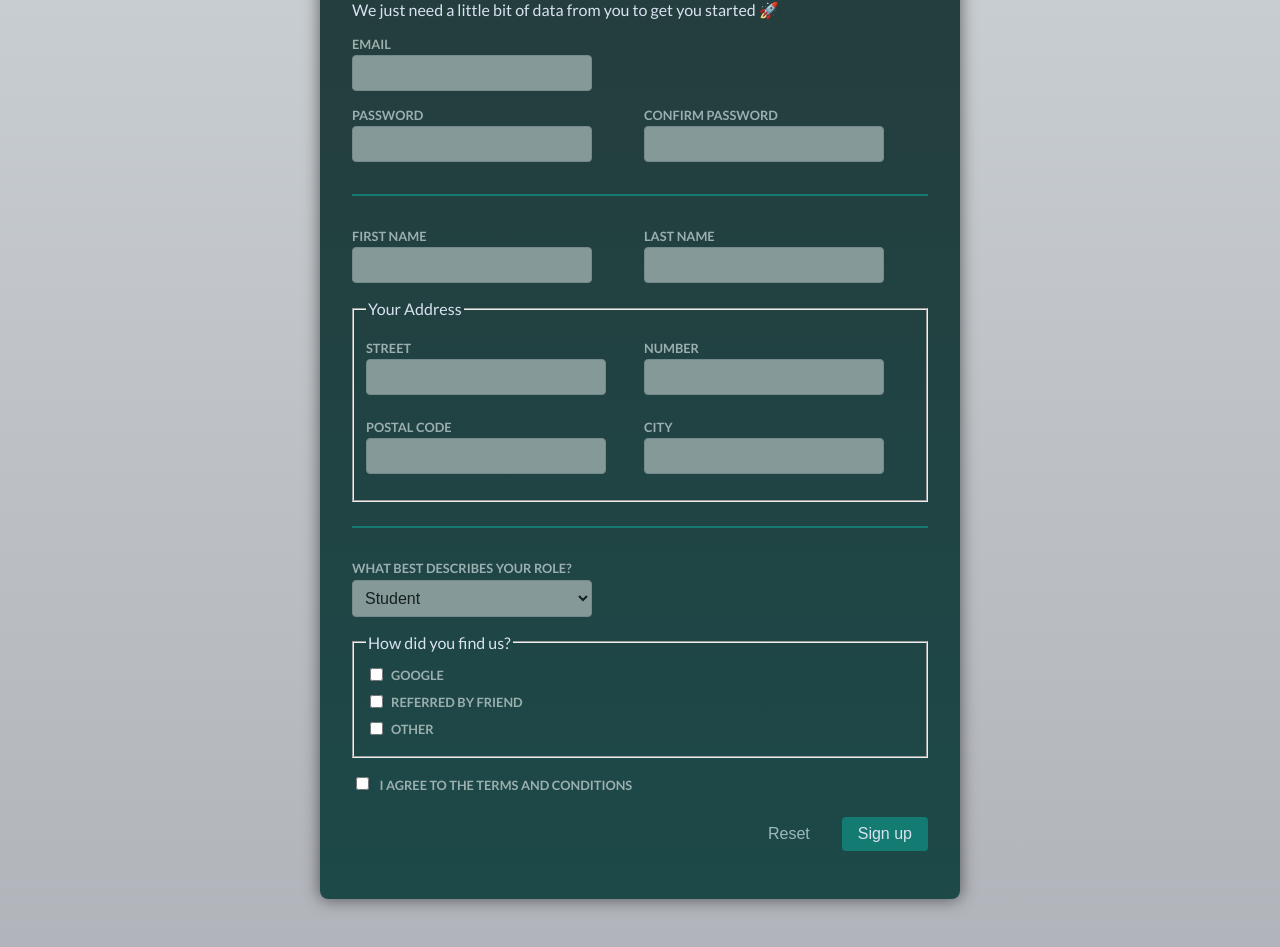
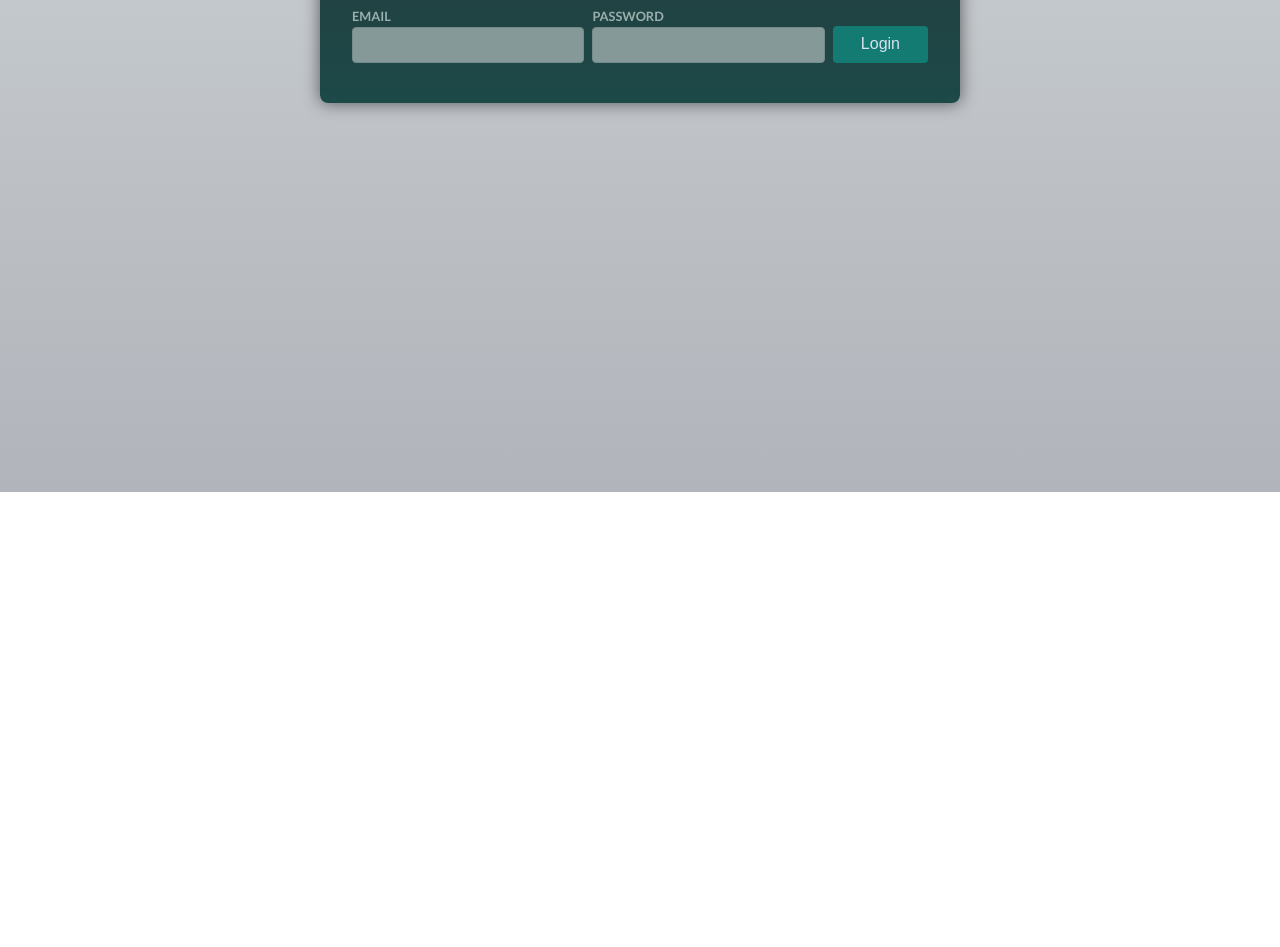
Before and after one commit to abelalmeida/Angular_13-Angular_Forms, an Angular app: page / in a window 1280 px wide. Shown: the part 340-1287 px from the top of the page. After the commit the page ends 832 px from the top, so only its background shows below. Built offline with nearby package versions, Linux system fonts and the light colour scheme.

Commit message:
Revert "React forms"

```diff
--- a/src/app/app.component.html
+++ b/src/app/app.component.html
@@ -3,4 +3,4 @@
   <h1>Angular Forms</h1>
 </header>
 
-<app-signup />
+<app-login />
--- a/src/app/app.component.ts
+++ b/src/app/app.component.ts
@@ -1,12 +1,11 @@
 import { Component } from '@angular/core';
 
 import { LoginComponent } from './auth/login/login.component';
-import { SignupComponent } from "./auth/signup/signup.component";
 
 @Component({
   selector: 'app-root',
   standalone: true,
   templateUrl: './app.component.html',
-  imports: [LoginComponent, SignupComponent],
+  imports: [LoginComponent],
 })
 export class AppComponent {}
--- a/src/app/auth/login/login.component.html
+++ b/src/app/auth/login/login.component.html
@@ -1,25 +1,31 @@
-<form [formGroup]="form" (ngSubmit)="onSubmit()">
+<form #form="ngForm" (ngSubmit)="onSubmit(form)">
   <h2>Login</h2>
 
   <div class="control-row">
     <div class="control no-margin">
       <label for="email">Email</label>
-      <input id="email" type="email"  [formControl]="form.controls.email"/>
+      <!-- add the ngModel directive to the input field -->
+      <input id="email" type="email" name="email" ngModel required email #email="ngModel"/>
     </div>
 
     <div class="control no-margin">
       <label for="password">Password</label>
-      <input id="password" type="password" formControlName="password"/>
+      <input id="password" type="password" name="password" ngModel required minlength="6"  #password="ngModel"/>
     </div>
 
     <button class="button">Login</button>
   </div>
+  <!-- @if(form.form.controls['email'].touched && form.form.controls['password'].touched && form.form.invalid){ -->
+    @if(email.touched && email.invalid && email.dirty){
+      <p class="control-error">
+    Invalid input - please check your data!
+     </p>
 
-  @if(emailIsInvalid) {
-    <p class="error-text">Please enter a valid email address.</p>
+    }
+    @if(password.touched && password.invalid && password.dirty){
+      <p class="control-error">
+    Invalid input - please check your data!
+     </p>
   }
 
-  @if(passwordIsInvalid) {
-    <p class="error-text">Password must be at least 6 characters long and contain a question mark.</p>
-  }
 </form>
--- a/src/app/auth/login/login.component.ts
+++ b/src/app/auth/login/login.component.ts
@@ -1,119 +1,62 @@
-import { Component, DestroyRef, OnInit, inject } from '@angular/core';
-import { FormGroup, FormControl, ReactiveFormsModule, Validators, AbstractControl } from '@angular/forms';
-import { debounceTime, first, of } from 'rxjs';
-
-// own validator dummy check my password has ?
-
-function mustContainQuestionMark(control: AbstractControl){
-  if(control.value.includes('?')){
-    return null;
-  }
-  return { mustContainQuestionMark: true };
-}
-
-// async validator dummy check
-function emailIsUnque(control: AbstractControl){
-  if(control.value !=='test@example.com'){
-
-    return of (null);
-  }
-
-  return of({ emailIsUnque: true });
-}
-let initialEmailValue = '';
-const savedForm = window.localStorage.getItem('loginFormStatus');
-if(savedForm){
-  const loadedForm = JSON.parse(savedForm);
-  initialEmailValue = loadedForm.email;
-
-}
+import { afterNextRender, Component, inject, viewChild, DestroyRef } from '@angular/core';
+import { FormsModule, NgForm } from '@angular/forms';
+import { debounce, debounceTime, from } from 'rxjs';
 
 @Component({
   selector: 'app-login',
   standalone: true,
-  imports: [ReactiveFormsModule],
+  imports: [FormsModule],
   templateUrl: './login.component.html',
   styleUrl: './login.component.css',
 })
-export class LoginComponent implements OnInit {
-
+export class LoginComponent {
+  private form = viewChild.required<NgForm>('form');
   private destroyRef = inject(DestroyRef);
 
-  constructor() {}
+  constructor() {
+    afterNextRender(() => {
+
+      // save the email to local storage in browser
+      const savedFrom = window.localStorage.getItem('save-login-form');
+
+      if(savedFrom){
+       const loadedFrom = JSON.parse(savedFrom);
+       const savedEmail = loadedFrom.email;
+       setTimeout(() => {
+        this.form().controls['email'].setValue(savedEmail);
+       });
+       //
+      }
+
+      const subscription = this.form().valueChanges?.pipe(debounceTime(500)).subscribe({
+
+        next:(value) => window.localStorage.setItem('save-login-form', JSON.stringify({email: value.email})),                    // save to local storage in browser
+      });
+
+      this.destroyRef.onDestroy(() => {
+      subscription?.unsubscribe();
+    });
+    });
 
 
-  ngOnInit() {
-    // const savedForm = window.localStorage.setItem('saved-login-form');
-    // if(savedForm){
-    //   const loadedForm = JSON.parse(savedForm);
-    //   this.form.patchValue({// Patches the value of the FormGroup. It accepts an object with control names as keys, and does its best to match the values to the correct controls in the group.
-    //     email: loadedForm.email,
-
-    //   });
-    // }
-
-
-
-   const subscription =  this.form.valueChanges.pipe(debounceTime(500)).subscribe({
-      next: (value) => {
-        window.localStorage.setItem('loginFormStatus', JSON.stringify({email: value.email}));
-      }
-    })
-    this.destroyRef.onDestroy(() =>subscription.unsubscribe());
-  }
-  // setup form
-  form = new FormGroup({
-    email: new FormControl(initialEmailValue, {
-    validators: [Validators.email, Validators.required],
-    asyncValidators: [emailIsUnque],
-    }),   // validators
-    password: new FormControl('', {
-      validators: [Validators.required, Validators.minLength(6), mustContainQuestionMark],
-    }),
-    confirmPassword: new FormControl('', {
-      validators: [Validators.required, Validators.minLength(6)],
-    }),
-    firstName: new FormControl('', {
-      validators: [Validators.required, Validators.minLength(2)],
-    }),
-    lastName: new FormControl('', {
-      validators: [Validators.required, Validators.minLength(2)],
-    }),
-    street: new FormControl('', {
-      validators: [Validators.required],
-    }),
-    number: new FormControl('', {
-      validators: [Validators.required],
-    }),
-    postalCode: new FormControl('', {
-      validators: [Validators.required],
-    }),
-    city: new FormControl('', {
-      validators: [Validators.required],
-    }),
-    role: new FormControl<'student' | 'teacher' | 'employee' | 'founder' | 'other'>('student', {
-      validators: [Validators.required],
-    }),
-    agree: new FormControl(false, {
-      validators: [Validators.requiredTrue],
-    }),
-
-  });
-
-  get emailIsInvalid(){
-    return this.form.controls.email.invalid && this.form.controls.email.touched && this.form.controls.email.dirty;
   }
 
-  get passwordIsInvalid(){
-    return this.form.controls.password.invalid && this.form.controls.password.touched && this.form.controls.password.dirty;
-  }
+  // extract the form data
+  // onSubmit(form: NgForm) {
+  //   console.log(form);
+  // }
 
-  // how your form is setup in the markup
-  onSubmit() {
-    console.log(this.form);
+    onSubmit(formData: NgForm) {
+      if(formData.invalid){
+        return;
+      }
+   const enteredEmail = formData.form.value.email;
+   const enteredPassword = formData.form.value.password;
 
-  const enteredEmail = this.form.controls.email.value;
-  const enteredPassword = this.form.controls.password.value
-  console.log(enteredEmail, enteredPassword);
+   console.log(formData.form);
+   console.log(enteredEmail, enteredPassword);
+
+   // reset the form
+    formData.form.reset();
   }
 }
--- a/src/app/auth/signup/signup.component.html
+++ b/src/app/auth/signup/signup.component.html
@@ -1,20 +1,19 @@
-<form [formGroup]="form" (ngSubmit)="onSubmit()">
+<form>
   <h2>Welcome on board!</h2>
   <p>We just need a little bit of data from you to get you started 🚀</p>
 
   <div class="control">
     <label for="email">Email</label>
-    <input id="email" type="email" name="email" formControlName="email" />
+    <input id="email" type="email" name="email" />
   </div>
 
-  <div class="control-row" formGroupName="passwords">
+  <div class="control-row">
     <div class="control">
       <label for="password">Password</label>
       <input
         id="password"
         type="password"
         name="password"
-        formControlName="password"
       />
     </div>
 
@@ -24,7 +23,6 @@
         id="confirm-password"
         type="password"
         name="confirm-password"
-        formControlName="confirmPassword"
       />
     </div>
   </div>
@@ -39,7 +37,6 @@
           type="text"
           id="first-name"
           name="first-name"
-          formControlName="firstName"
         />
       </div>
 
@@ -49,35 +46,34 @@
           type="text"
           id="last-name"
           name="last-name"
-          formControlName="lastName"
         />
       </div>
     </div>
 
-    <fieldset formGroupName="address">
+    <fieldset>
       <legend>Your Address</legend>
 
       <div class="control-row">
         <div class="control">
           <label for="street">Street</label>
-          <input type="text" id="street" name="street" formControlName="street" />
+          <input type="text" id="street" name="street" />
         </div>
 
         <div class="control">
           <label for="number">Number</label>
-          <input type="text" id="number" name="number" formControlName="number" />
+          <input type="text" id="number" name="number" />
         </div>
       </div>
 
       <div class="control-row">
         <div class="control">
           <label for="postal-code">Postal Code</label>
-          <input type="text" id="postal-code" name="postal-code" formControlName="postalCode" />
+          <input type="text" id="postal-code" name="postal-code" />
         </div>
 
         <div class="control">
           <label for="city">City</label>
-          <input type="text" id="city" name="city" formControlName="city" />
+          <input type="text" id="city" name="city" />
         </div>
       </div>
     </fieldset>
@@ -88,7 +84,7 @@
   <div class="control-row">
     <div class="control">
       <label for="role">What best describes your role?</label>
-      <select id="role" name="role" formControlName="role">
+      <select id="role" name="role">
         <option value="student">Student</option>
         <option value="teacher">Teacher</option>
         <option value="employee">Employee</option>
@@ -98,7 +94,7 @@
     </div>
   </div>
 
-  <fieldset formArrayName="source">
+  <fieldset>
     <legend>How did you find us?</legend>
     <div class="control">
       <input
@@ -106,7 +102,6 @@
         id="google"
         name="acquisition"
         value="google"
-        formControlName="0"
       />
       <label for="google">Google</label>
     </div>
@@ -117,7 +112,6 @@
         id="friend"
         name="acquisition"
         value="friend"
-        formControlName="1"
       />
       <label for="friend">Referred by friend</label>
     </div>
@@ -128,7 +122,6 @@
         id="other"
         name="acquisition"
         value="other"
-        formControlName="2"
       />
       <label for="other">Other</label>
     </div>
@@ -141,7 +134,6 @@
           type="checkbox"
           id="terms-and-conditions"
           name="terms"
-          formControlName="agree"
         />
         I agree to the terms and conditions
       </label>
@@ -149,15 +141,7 @@
   </div>
 
   <p class="form-actions">
-    <button type="reset" class="button button-flat" (click)="form.reset()">Reset</button>
-    <button type="submit" class="button"  >Sign up</button>
+    <button type="reset" class="button button-flat">Reset</button>
+    <button type="submit" class="button">Sign up</button>
   </p>
-
-
-  @if(form.touched && form.invalid ){
-    <p class = "control-error">
-    Invalid form data - please check your input data
-  </p>
-  }
-
 </form>
--- a/src/app/auth/signup/signup.component.ts
+++ b/src/app/auth/signup/signup.component.ts
@@ -1,102 +1,9 @@
 import { Component } from '@angular/core';
-
-import { ReactiveFormsModule, Validators, FormGroup, FormControl, FormArray, AbstractControl}from '@angular/forms';
-
-
-// validation function
-
-
-function equalValues(controlName1: string, controlName2: string) {
-
-  return (control: AbstractControl) => {
-  const password = control.get(controlName1)?.value;
-  const confirmPassword = control.get(controlName2)?.value;
-  if (password === confirmPassword) {
-    return null;
-  }
-  return { passwordsNotEqual: true };
-};
-}
 
 @Component({
   selector: 'app-signup',
   standalone: true,
-   imports: [ReactiveFormsModule],
   templateUrl: './signup.component.html',
   styleUrl: './signup.component.css',
 })
-export class SignupComponent {
-
-    // setup form
-    form = new FormGroup({
-      email: new FormControl('', {
-      validators: [Validators.email, Validators.required],
-
-      }),
-
-      passwords: new FormGroup({
-        password: new FormControl('', {
-          validators: [Validators.required, Validators.minLength(6)],
-        }),
-        confirmPassword: new FormControl('', {
-          validators: [Validators.required, Validators.minLength(6)],
-        }),
-      },
-      {
-        validators: [ equalValues('password', 'confirmPassword') ]
-      }),
-      firstName: new FormControl('', {
-        validators: [Validators.required, Validators.minLength(2)],
-      }),
-      lastName: new FormControl('', {
-        validators: [Validators.required, Validators.minLength(2)],
-      }),
-      address: new FormGroup({
-        street: new FormControl('', {
-          validators: [Validators.required],
-        }),
-        number: new FormControl('', {
-          validators: [Validators.required],
-        }),
-        postalCode: new FormControl('', {
-          validators: [Validators.required],
-        }),
-        city: new FormControl('', {
-          validators: [Validators.required],
-        }),
-      }),
-
-      role: new FormControl<'student' | 'employee' | 'founder' | 'other'
-      >('student', {
-        validators: [Validators.required],
-      }),
-      source: new FormArray([
-        new FormControl(false),
-        new FormControl(false),
-        new FormControl(false),
-      ]),
-      acquisition: new FormControl('', {
-        validators: [Validators.required],
-      }),
-      agree: new FormControl(false, {
-        validators: [Validators.requiredTrue],
-      }),
-    });
-
-  onSubmit() {
-    console.log(this.form);
-    console.log("Invalid Form");
-    if(this.form.invalid){
-      return;
-    }
-
-  const enteredEmail = this.form.controls.email.value;
-  // const enteredPassword = this.form.controls.password.value
-  const enteredPassword = this.form.controls.passwords.get('password')?.value;
-  // console.log(enteredEmail, enteredPassword);
-
-  this.form.reset();
-
-
-  }
-}
+export class SignupComponent {}
--- a/src/styles.css
+++ b/src/styles.css
@@ -173,12 +173,10 @@ hr {
   color: #869999;
 }
 
-[formgroupname].ng-invalid.ng-touched.ng-dirty label,
 .control:has(.ng-invalid.ng-touched.ng-dirty) label {
   color: #f98b75;
 }
 
-[formgroupname].ng-invalid.ng-touched.ng-dirty input,
 input.ng-invalid.ng-touched.ng-dirty {
   background-color: #fbdcd6;
   border-color: #f84e2c;
```
Also changed, not shown: 2 other files (tests, documents, lock files or other folders).
